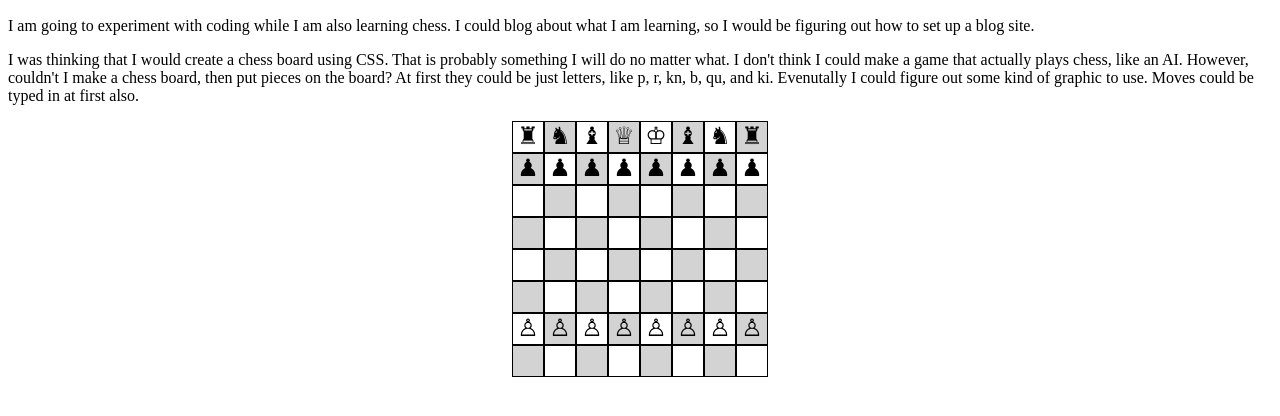
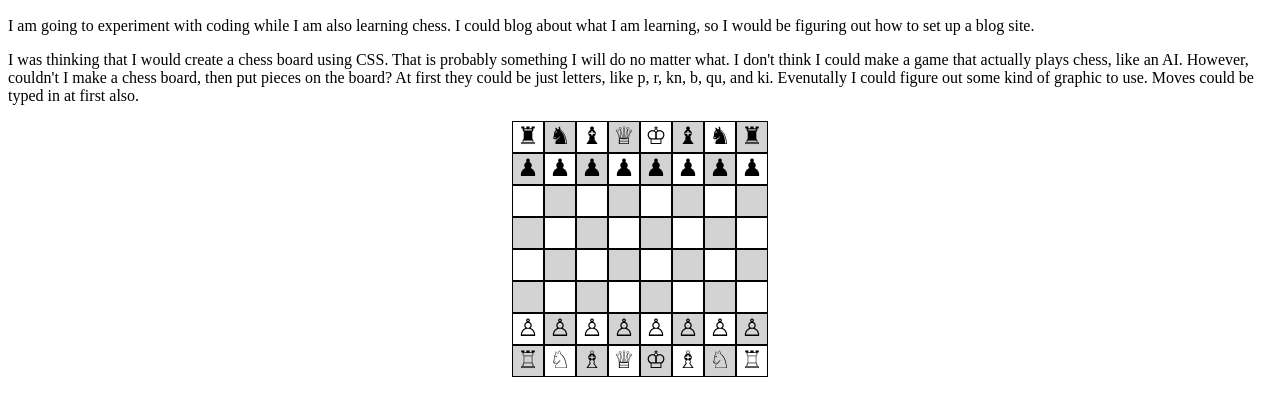
Before and after one commit to robgaston1/ChessDisplay, a plain HTML site: page index.html in a window 1280 px wide. Shown: the part 110-526 px from the top of the page. Drawn offline with nearby package versions, Linux system fonts and the light colour scheme.

Commit message:
finished placing all the pieces on board, separated into individual functions

```diff
--- a/chess.js
+++ b/chess.js
@@ -1,54 +1,52 @@
 $(document).ready(function() {
-
-    /*var pieces = {
-        whKing: "&#9812;",
-        whQueen: "&#9813;",
-        whRook: "&#9814;",
-        whBishop: "&#9815;",
-        whKnight: "&#9816;",
-        whPawn: "&#9817",
-        blKing: "&#9818;",
-        blQueen: "&#9819;",
-        blRook: "&#9820;",
-        blBishop: "&#9821;",
-        blKnight: "&#9822;",
-        blPawn: "&#9823;",
-    };*/
-
     var pieces = [
         {   name: 'blPawn',
             code: "&#9823",
             start: ['#g1', '#g2', '#g3', '#g4', '#g5', '#g6', '#g7', '#g8'],
         },
-
         {   name: 'blKnight',
             code: "&#9822;",
             start: ['#h2', '#h7'],
         },
-
         {   name: 'blBishop',
             code: "&#9821",
             start: ['#h3', '#h6'],
         },
-
         {   name: 'blRook',
             code: "&#9820;",
             start: ['#h1', '#h8']
         },
-
+        {   name: 'blQueen',
+            code: "&#9813;",
+            start: ['#h4'],
+        },
+        {   name: 'blKing',
+            code: "&#9812;",
+            start: ['#h5']
+        },
         {   name: 'whPawn',
             code: "&#9817",
             start: ['#b1', '#b2', '#b3', '#b4', '#b5', '#b6', '#b7', '#b8'],
         },
-
-        {   name: 'blQueen',
-            code: "&#9813;",
-            start: ['#h4'],
+        {   name: 'whRook',
+            code: "&#9814;",
+            start: ['#a1', '#a8'],
         },
-
-        {   name: 'blKing',
-            code: "&#9812;",
-            start: ['#h5']
+        {   name: 'whKnight',
+            code: "&#9816;",
+            start: ['#a2','#a7'],
+        },
+        {   name: 'whBishop',
+            code: "&#9815;",
+            start: ['#a3', '#a6'],
+        },
+        {   name: 'whQueen',
+            code: '&#9813;',
+            start: ['#a4'],
+        },
+        {   name: 'whKing',
+            code: '&#9812',
+            start: ['#a5'],
         },
     ];
 
@@ -82,7 +80,6 @@ $(document).ready(function() {
                 case 8:
                     return   "a";
             }
-
     }
 
     function createId(i) {
@@ -112,12 +109,19 @@ $(document).ready(function() {
     }
 
     function placePiece (obj) {
+        //iterates through the starting grid id of each piece and displays there
         for (var j = 0; j < obj.start.length; j++) {
             $(obj.start[j]).html(obj.code);
         }
     }
+    function setPieces() {
+        //iterate through the array of objects, call function to place each piece
+        for (var k=0; k < pieces.length; k++){
+        placePiece(pieces[k]);
+        }
+    }
     generateBoard();
-    for (var k=0; k < pieces.length; k++){
-        placePiece(pieces[k]);
-    }
+    setPieces();
+    $()
+
 });
--- a/index.html
+++ b/index.html
@@ -18,12 +18,7 @@
 <p>I am going to experiment with coding while I am also learning chess. I could blog about what I am learning, so I would be figuring out how to set up a blog site. </p>
 <p>I was thinking that I would create a chess board using CSS. That is probably something I will do no matter what. I don't think I could make a game that actually plays chess, like an AI. However, couldn't I make a chess board, then put pieces on the board? At first they could be just letters, like p, r, kn, b, qu, and ki. Evenutally I could figure out some kind of graphic to use. Moves could be typed in at first also. </p>
 
-<div id='pieces'>
-
-</div>
-
 <div id='board'>
-
 </div>
 
 </body>
```
